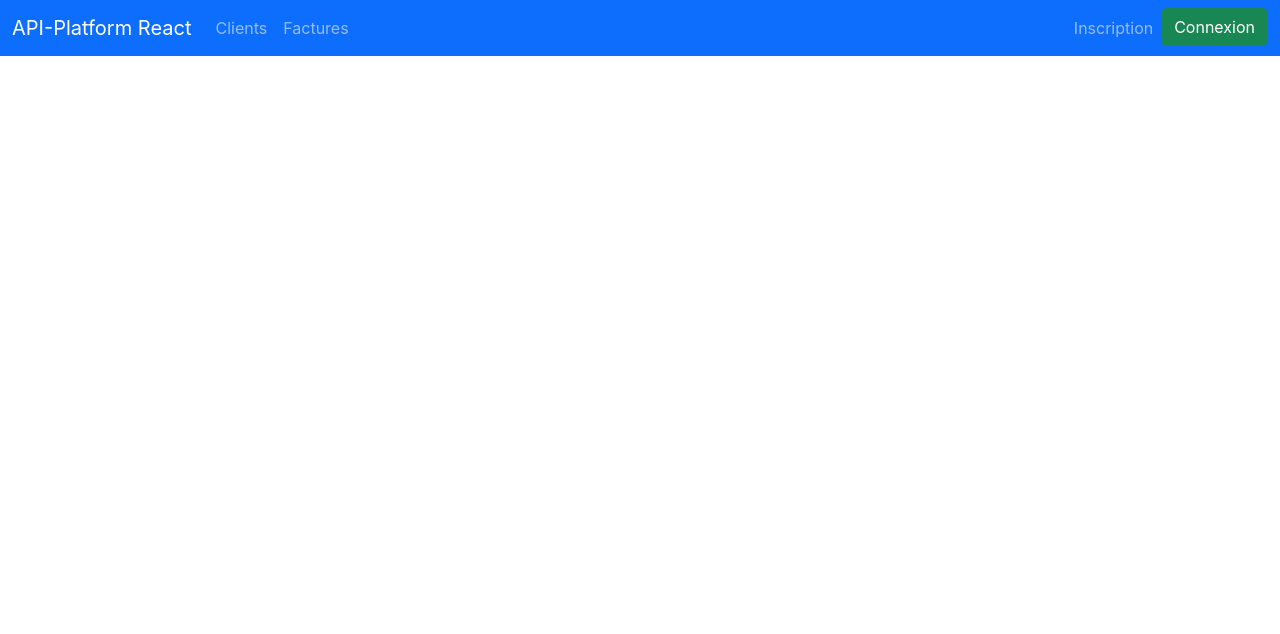
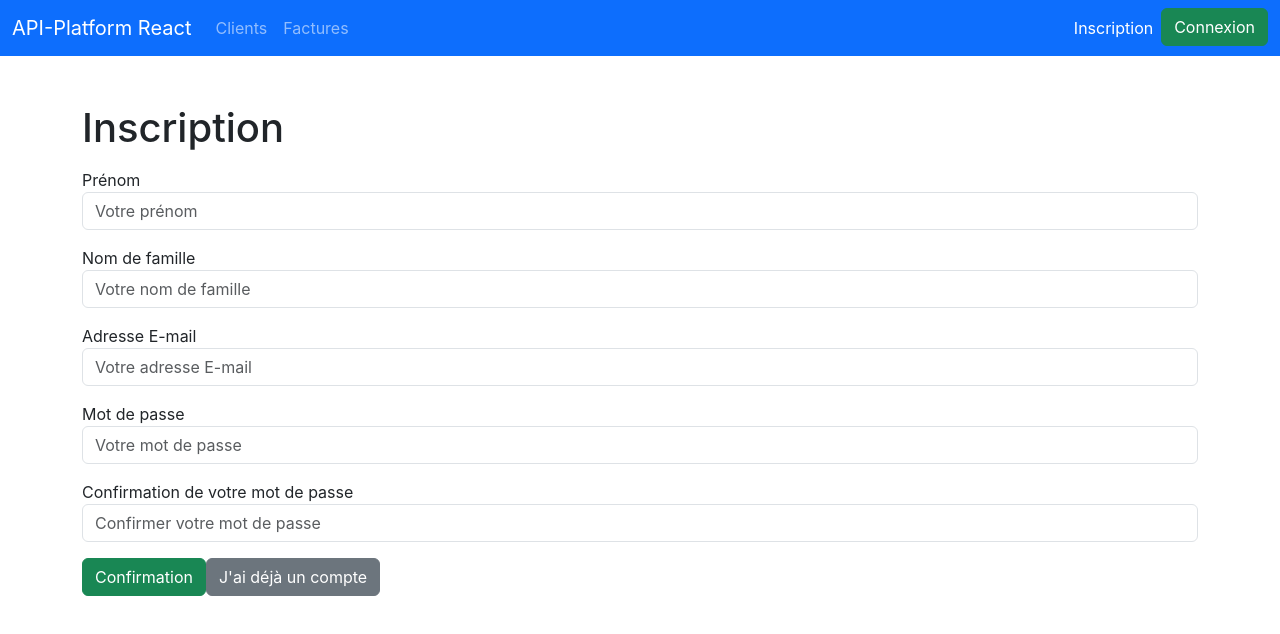
Before and after one commit to webepse/apireact2025, a React (Create React App) app: page /register in a window 1280 px wide. Shown: the top 634 px of the page. Built offline with nearby package versions, Linux system fonts and the light colour scheme.

Commit message:
registerPage

```diff
--- a/src/App.js
+++ b/src/App.js
@@ -12,6 +12,7 @@ import PrivateRoute from './components/PrivateRoute';
 import AuthContext from './contexts/AuthContext';
 import CustomerPage from './pages/CustomerPage';
 import InvoicePage from './pages/InvoicePage';
+import RegisterPage from './pages/RegisterPage';
 
 authAPI.setup()
 
@@ -30,6 +31,7 @@ function App() {
         <Navbar />
         <main className="container pt-5">
           <Routes>
+            <Route path="/register" element={<RegisterPage />} />
             <Route path="/login" element={<LoginPage />} />
             <Route path="/invoices/:id" element={
               <PrivateRoute>
--- a/src/components/Navbar.jsx
+++ b/src/components/Navbar.jsx
@@ -35,7 +35,7 @@ const Navbar = (props) => {
                         {(!isAuthenticated) ? (
                             <>
                                 <li className="nav-item">
-                                    <a href="#" className="nav-link">Inscription</a>
+                                    <NavLink to="/register" className="nav-link">Inscription</NavLink>
                                 </li>
                                 <li className="nav-item">
                                     <NavLink to="/login" className="btn btn-success">Connexion</NavLink>
--- /dev/null
+++ b/src/pages/RegisterPage.jsx
@@ -0,0 +1,112 @@
+import { useState } from 'react';
+import Field from '../components/forms/Field';
+import { Link, useNavigate } from 'react-router-dom';
+import Axios from "axios"
+
+const RegisterPage = (props) => {
+
+    const navigate = useNavigate()
+
+    const [user, setUser] = useState({
+        firstName: "",
+        lastName: "",
+        email: "",
+        password: "",
+        passwordConfirm: ""
+    })
+
+    const [errors, setErrors] = useState({
+        firstName: "",
+        lastName: "",
+        email: "",
+        password: "",
+        passwordConfirm: ""
+    })
+
+    // Gestion des changements des inputs dans le formulaire
+    const handleChange = (event) => {
+        const {name,value} = event.currentTarget
+        setUser({...user, [name]:value})
+    }
+
+    const handleSubmit = async (event) => {
+        event.preventDefault()
+        const apiErrors = {}
+        if(user.password !== user.passwordConfirm){
+            apiErrors.passwordConfirm = "Votre confirmation de mot de passe n'est pas confirme à l'original"
+            setErrors(apiErrors)
+            // on arrete si ce n'est pas bon
+            return
+        }
+        try{
+            await Axios.post("http://apicourse.myepse.be/api/users", user)
+            setErrors({})
+            navigate("/login", {replace: true})
+        }catch({response}){
+            const {violations}= response.data
+            if(violations){
+                violations.forEach(({propertyPath,message})=>{
+                    apiErrors[propertyPath] = message
+                })
+                setErrors(apiErrors)
+            }
+        }
+    }
+
+    return (
+        <>
+            <h1>Inscription</h1>
+            <form onSubmit={handleSubmit}>
+                <Field
+                    name="firstName"
+                    label="Prénom"
+                    placeholder='Votre prénom'
+                    error={errors.firstName}
+                    value={user.firstName}
+                    onChange={handleChange}
+                />
+                <Field
+                    name="lastName"
+                    label="Nom de famille"
+                    placeholder='Votre nom de famille'
+                    error={errors.lastName}
+                    value={user.lastName}
+                    onChange={handleChange}
+                />
+                <Field
+                    type="email"
+                    name="email"
+                    label="Adresse E-mail"
+                    placeholder='Votre adresse E-mail'
+                    error={errors.email}
+                    value={user.email}
+                    onChange={handleChange}
+                />
+                <Field
+                    type="password"
+                    label="Mot de passe"
+                    name="password"
+                    placeholder='Votre mot de passe'
+                    error={errors.password}
+                    value={user.password}
+                    onChange={handleChange}
+                />
+                <Field
+                    type="password"
+                    label="Confirmation de votre mot de passe"
+                    name="passwordConfirm"
+                    placeholder='Confirmer votre mot de passe'
+                    error={errors.passwordConfirm}
+                    value={user.passwordConfirm}
+                    onChange={handleChange}
+                />
+                <div className="my-3">
+                    <button type="submit" className='btn btn-success'>Confirmation</button>
+                    <Link to="/login" className='btn btn-secondary'>J'ai déjà un compte</Link>
+                </div>
+            </form>
+        </>
+     );
+}
+
+export default RegisterPage;
```
